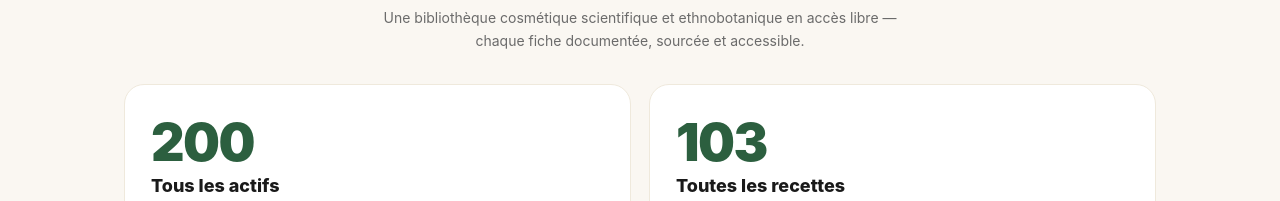
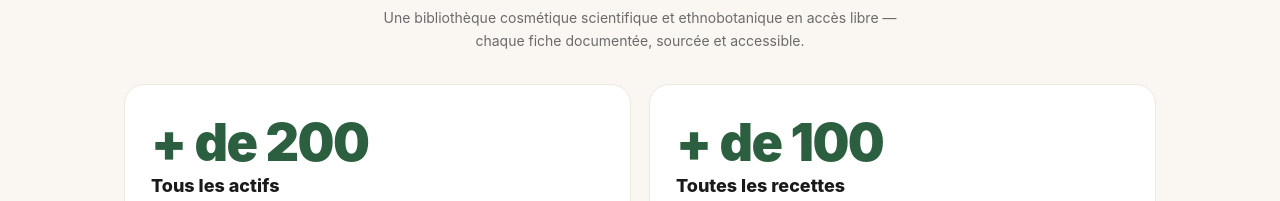
Before and after one commit to salwabenahmed/respektus-web, a website: page index.html in a window 1280 px wide. Shown: the part 894-1095 px from the top of the page. Drawn offline with Linux system fonts and the light colour scheme; no server answers.

Commit message:
accueil: cartes biblio + de 200 actifs / + de 100 recettes

```diff
--- a/index.html
+++ b/index.html
@@ -139,13 +139,13 @@ body{font-family:-apple-system,BlinkMacSystemFont,'Segoe UI',Roboto,sans-serif;b
 </div>
 <div class="library-grid">
 <a href="/actifs" class="library-card">
-<div class="library-num">200</div>
+<div class="library-num">+ de 200</div>
 <div class="library-card-title">Tous les actifs</div>
 <p class="library-card-sub">Huiles essentielles, huiles végétales, hydrolats, beurres, argiles, poudres végétales, actifs cosmétiques, bases et conservateurs — origines, bienfaits, précautions.</p>
 <div class="library-card-cta">Explorer les actifs →</div>
 </a>
 <a href="/recettes" class="library-card">
-<div class="library-num">103</div>
+<div class="library-num">+ de 100</div>
 <div class="library-card-title">Toutes les recettes</div>
 <p class="library-card-sub">Visage, cheveux, corps, bien-être, minceur, homme — chaque recette détaillée avec ingrédients, étapes, durée, fréquence, précautions et sources scientifiques.</p>
 <div class="library-card-cta">Explorer les recettes →</div>
```
